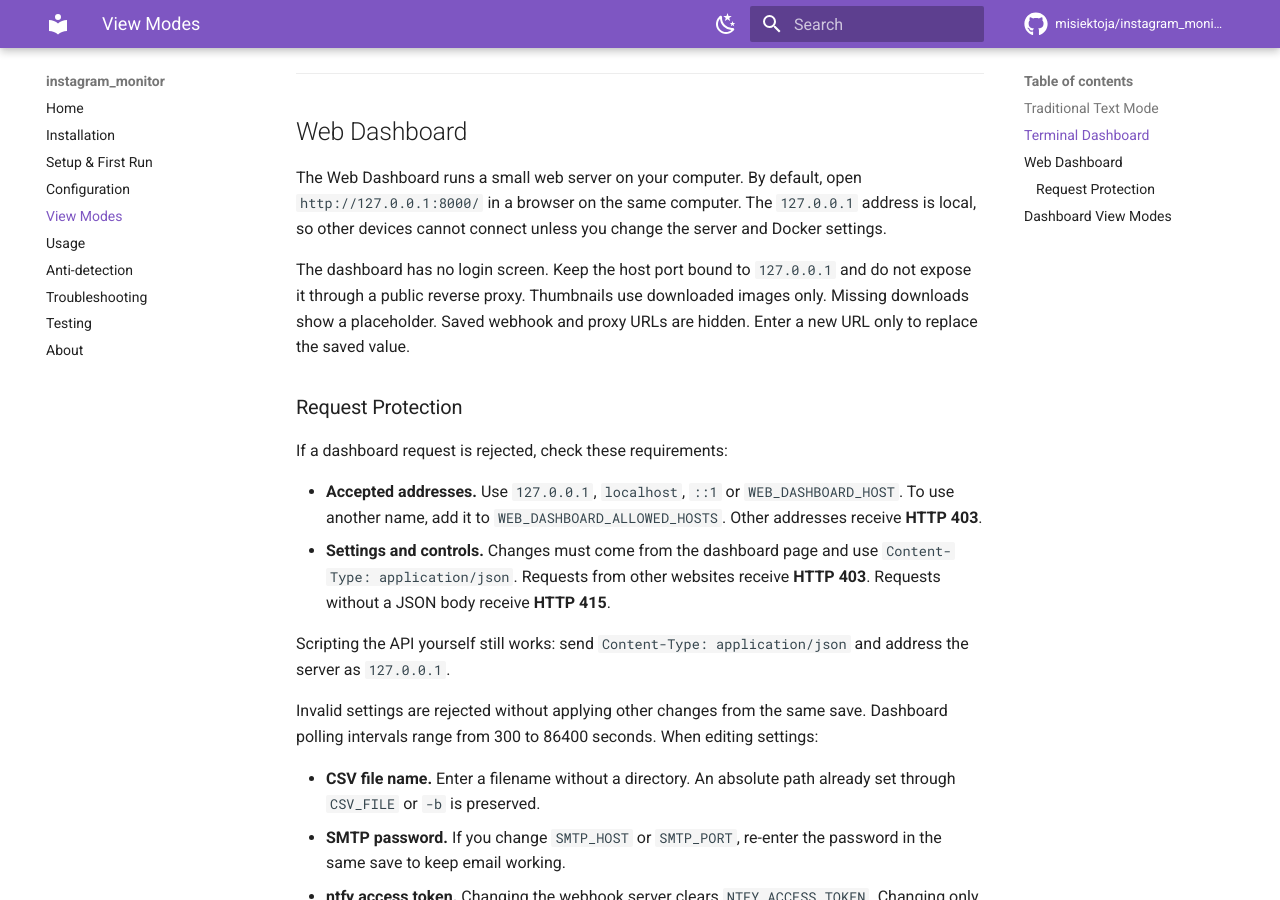
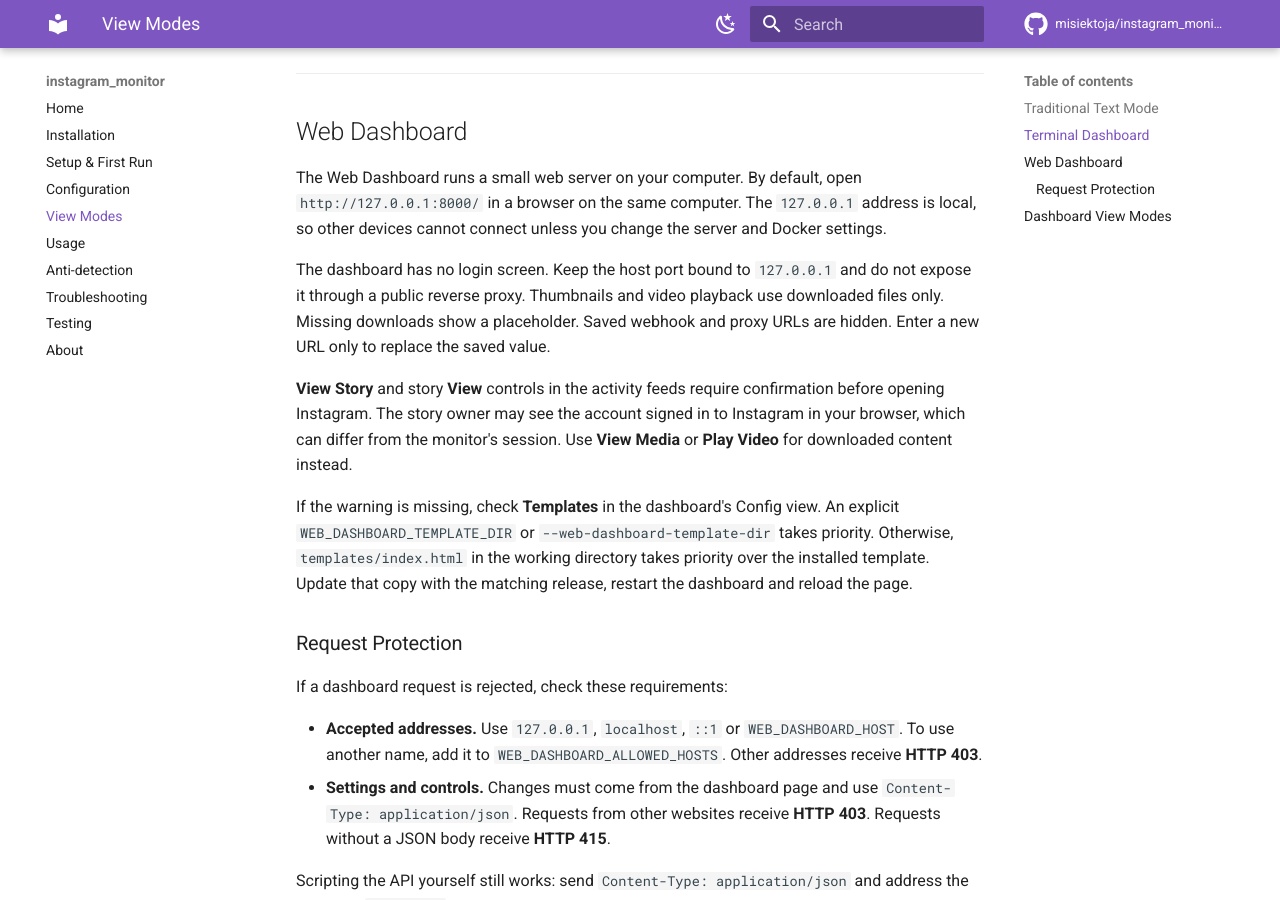
Before and after one commit to misiektoja/instagram_monitor, an MkDocs documentation site: the page built from docs/view-modes.md, in a window 1280 px wide and 900 px high, scrolled down 1760 px. Built offline with MkDocs 1.6.1 and Material for MkDocs 9.7.7, drawn with Linux system fonts in a browser that asks for light colours; comment, search, counter and statistics services are not loaded.

Commit message:
docs(dashboard): explain story warnings and template overrides

```diff
--- a/docs/view-modes.md
+++ b/docs/view-modes.md
@@ -60,7 +60,11 @@ instagram_monitor target1 target2 --dashboard
 
 The Web Dashboard runs a small web server on your computer. By default, open `http://127.0.0.1:8000/` in a browser on the same computer. The `127.0.0.1` address is local, so other devices cannot connect unless you change the server and Docker settings.
 
-The dashboard has no login screen. Keep the host port bound to `127.0.0.1` and do not expose it through a public reverse proxy. Thumbnails use downloaded images only. Missing downloads show a placeholder. Saved webhook and proxy URLs are hidden. Enter a new URL only to replace the saved value.
+The dashboard has no login screen. Keep the host port bound to `127.0.0.1` and do not expose it through a public reverse proxy. Thumbnails and video playback use downloaded files only. Missing downloads show a placeholder. Saved webhook and proxy URLs are hidden. Enter a new URL only to replace the saved value.
+
+**View Story** and story **View** controls in the activity feeds require confirmation before opening Instagram. The story owner may see the account signed in to Instagram in your browser, which can differ from the monitor's session. Use **View Media** or **Play Video** for downloaded content instead.
+
+If the warning is missing, check **Templates** in the dashboard's Config view. An explicit `WEB_DASHBOARD_TEMPLATE_DIR` or `--web-dashboard-template-dir` takes priority. Otherwise, `templates/index.html` in the working directory takes priority over the installed template. Update that copy with the matching release, restart the dashboard and reload the page.
 
 <a id="request-protection"></a>
 ### Request Protection
```
